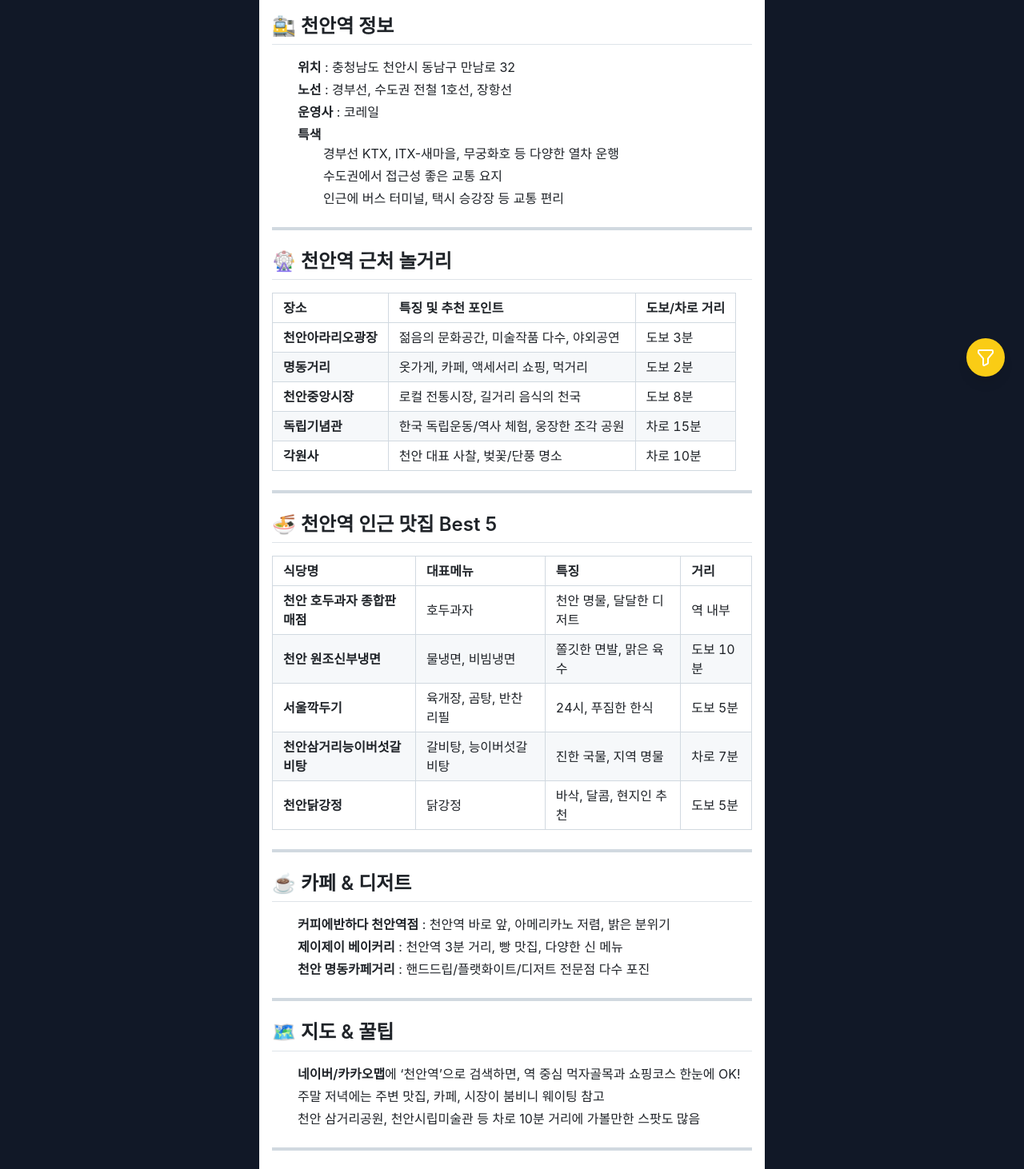
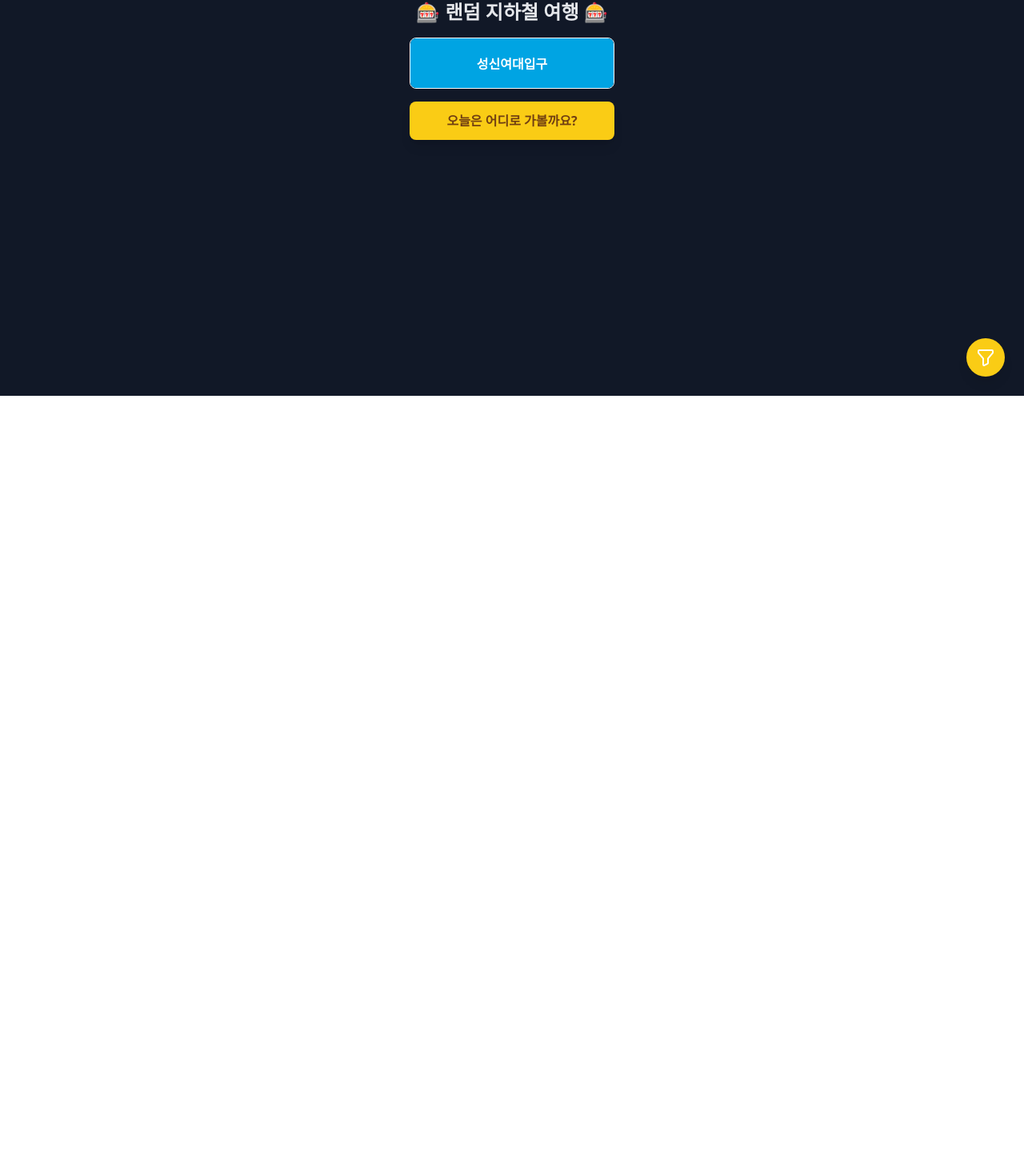
Before and after one commit to whtjtjddn/ht_-assignment, a Nuxt app: page /main in a window 1280 px wide. Shown: the part 305-1767 px from the top of the page at 80% size. After the commit the page ends 800 px from the top, so only its background shows below. Built offline with nearby package versions, Linux system fonts and the light colour scheme.

Commit message:
Add Open AI feature

```diff
--- a/pages/main/index.vue
+++ b/pages/main/index.vue
@@ -218,63 +218,7 @@ const reelStations = computed<SubwayStation[]>(() => {
 
 // 뽑기 히스토리
 const spinHistory = ref<SubwayStation[]>([])
-const tips = ref<string>(
-    "# 천안역 가이드\n" +
-        "\n" +
-        "## 🚉 천안역 정보\n" +
-        "\n" +
-        "- **위치** : 충청남도 천안시 동남구 만남로 32\n" +
-        "- **노선** : 경부선, 수도권 전철 1호선, 장항선\n" +
-        "- **운영사** : 코레일\n" +
-        "- **특색**  \n" +
-        "  - 경부선 KTX, ITX-새마을, 무궁화호 등 다양한 열차 운행  \n" +
-        "  - 수도권에서 접근성 좋은 교통 요지  \n" +
-        "  - 인근에 버스 터미널, 택시 승강장 등 교통 편리\n" +
-        "\n" +
-        "---\n" +
-        "\n" +
-        "## 🎡 천안역 근처 놀거리\n" +
-        "\n" +
-        "| 장소         | 특징 및 추천 포인트            | 도보/차로 거리 |\n" +
-        "| ------------ | ----------------------------- | -------------- |\n" +
-        "| **천안아라리오광장** | 젊음의 문화공간, 미술작품 다수, 야외공연 | 도보 3분       |\n" +
-        "| **명동거리**  | 옷가게, 카페, 액세서리 쇼핑, 먹거리      | 도보 2분       |\n" +
-        "| **천안중앙시장** | 로컬 전통시장, 길거리 음식의 천국       | 도보 8분       |\n" +
-        "| **독립기념관**  | 한국 독립운동/역사 체험, 웅장한 조각 공원 | 차로 15분      |\n" +
-        "| **각원사**     | 천안 대표 사찰, 벚꽃/단풍 명소           | 차로 10분      |\n" +
-        "\n" +
-        "---\n" +
-        "\n" +
-        "## 🍜 천안역 인근 맛집 Best 5\n" +
-        "\n" +
-        "| 식당명      | 대표메뉴          | 특징                   | 거리      |\n" +
-        "| ----------- | ----------------- | ---------------------- | --------- |\n" +
-        "| **천안 호두과자 종합판매점** | 호두과자          | 천안 명물, 달달한 디저트        | 역 내부  |\n" +
-        "| **천안 원조신부냉면**    | 물냉면, 비빔냉면     | 쫄깃한 면발, 맑은 육수         | 도보 10분|\n" +
-        "| **서울깍두기**         | 육개장, 곰탕, 반찬리필 | 24시, 푸짐한 한식           | 도보 5분 |\n" +
-        "| **천안삼거리능이버섯갈비탕** | 갈비탕, 능이버섯갈비탕 | 진한 국물, 지역 명물           | 차로 7분 |\n" +
-        "| **천안닭강정**         | 닭강정              | 바삭, 달콤, 현지인 추천          | 도보 5분 |\n" +
-        "\n" +
-        "---\n" +
-        "\n" +
-        "## ☕ 카페 & 디저트\n" +
-        "\n" +
-        "- **커피에반하다 천안역점** : 천안역 바로 앞, 아메리카노 저렴, 밝은 분위기  \n" +
-        "- **제이제이 베이커리** : 천안역 3분 거리, 빵 맛집, 다양한 신 메뉴  \n" +
-        "- **천안 명동카페거리** : 핸드드립/플랫화이트/디저트 전문점 다수 포진\n" +
-        "\n" +
-        "---\n" +
-        "\n" +
-        "## 🗺️ 지도 & 꿀팁\n" +
-        "\n" +
-        "- **네이버/카카오맵**에 ‘천안역’으로 검색하면, 역 중심 먹자골목과 쇼핑코스 한눈에 OK!\n" +
-        "- 주말 저녁에는 주변 맛집, 카페, 시장이 붐비니 웨이팅 참고\n" +
-        "- 천안 삼거리공원, 천안시립미술관 등 차로 10분 거리에 가볼만한 스팟도 많음\n" +
-        "\n" +
-        "---\n" +
-        "\n" +
-        "### 즐거운 천안역 방문 되세요! 😍"
-)
+const tips = ref<string>("")
 
 const md = new MarkdownIt()
 
```
